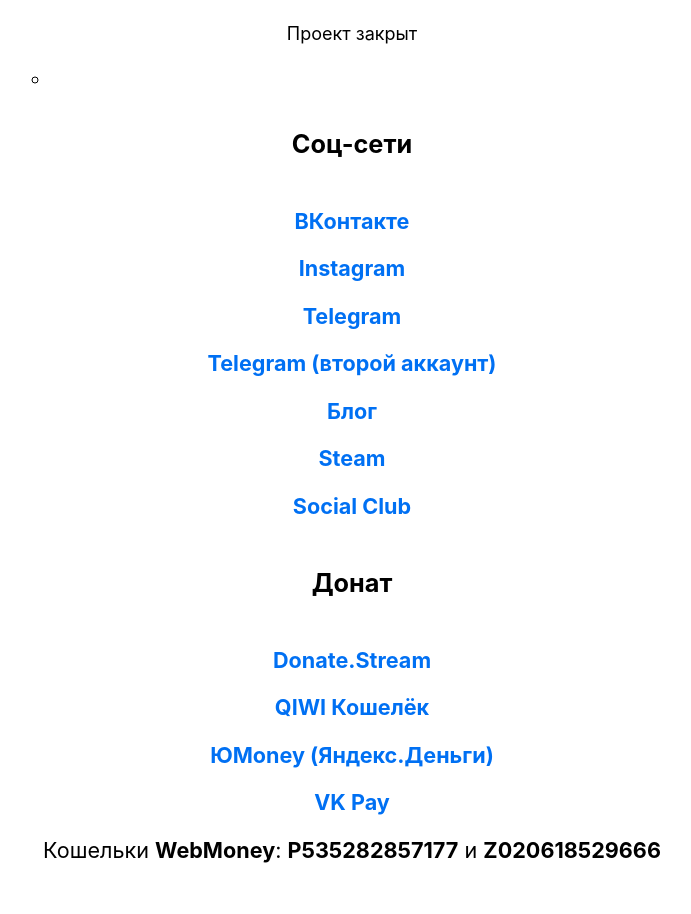
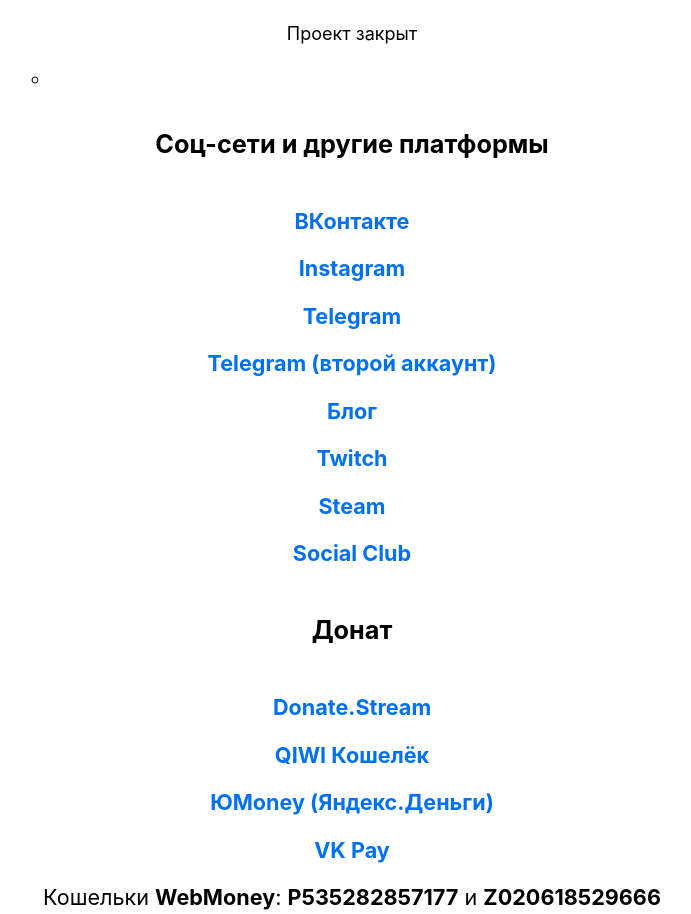
Before and after one commit to realgreysoul/website, a Next.js app: page /information in a window 1280 px wide. Shown: the part 1124-2038 px from the top of the page, without its empty margins (288-979 px from the left). Built offline with nearby package versions, Linux system fonts and the light colour scheme.

Commit message:
Update information.js

```diff
--- a/pages/information.js
+++ b/pages/information.js
@@ -86,7 +86,7 @@ export default function Projects({ allProjectsData }) {
         </small>
         </li>
         </ul>
-        <h3 className={utilStyles.headingXL}>Соц-сети</h3>
+        <h3 className={utilStyles.headingXL}>Соц-сети и другие платформы</h3>
         <a href={`https://vk.com/realgreysoul`} target="_blank"><strong>ВКонтакте</strong></a>
         <br>
         </br>
@@ -100,6 +100,9 @@ export default function Projects({ allProjectsData }) {
         <br>
         </br>
         <a href={`https://t.me/mislisolya`} target="_blank"><strong>Блог</strong></a>
+        <br>
+        </br>
+        <a href={`https://www.twitch.tv/realgreysoul`} target="_blank"><strong>Twitch</strong></a>
         <br>
         </br>
         <a href={`https://steamcommunity.com/id/realgreysoul/`} target="_blank"><strong>Steam</strong></a>
```
